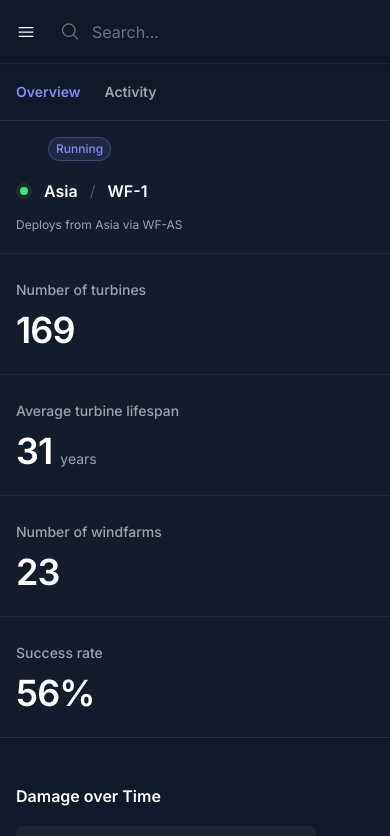
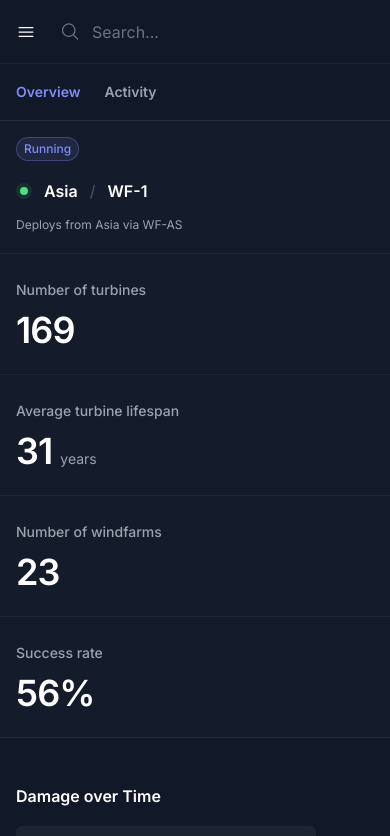
Before and after one commit to lvince95/dashboard, a Next.js app: page /fle/deployments/wf-1/overview in a window 390 px wide. Shown: the top 836 px of the page. Built offline with nearby package versions, Linux system fonts and the light colour scheme.

Commit message:
fix wf tags

```diff
--- a/app/fle/deployments/[deploymentId]/layout.tsx
+++ b/app/fle/deployments/[deploymentId]/layout.tsx
@@ -46,17 +46,16 @@ export default function DashboardLayout({
             </p>
           </div>
 
-          {deployment.environment === "Stopped" && (
-            <div className="order-first ml-8 flex-none rounded-full bg-gray-400/10 px-2 py-1 text-xs font-medium text-gray-400  ring-1 ring-inset ring-gray-400/20 sm:order-none">
-              {deployment.environment}
-            </div>
-          )}
-
-          {deployment.environment !== "Stopped" && (
-            <div className="order-first ml-8 flex-none rounded-full bg-indigo-400/10 px-2 py-1 text-xs font-medium text-indigo-400 ring-1 ring-inset ring-indigo-400/30 sm:order-none">
-              {deployment.environment}
-            </div>
-          )}
+          <div
+            className={cn(
+              "order-first flex-none rounded-full px-2 py-1 text-xs font-medium ring-1 ring-inset sm:order-none",
+              deployment.environment === "Stopped"
+                ? "bg-gray-400/10 text-gray-400 ring-gray-400/20"
+                : "bg-indigo-400/10 text-indigo-400 ring-indigo-400/30"
+            )}
+          >
+            {deployment.environment}
+          </div>
         </div>
 
         {/* Stats */}
--- a/app/fle/deployments/page.tsx
+++ b/app/fle/deployments/page.tsx
@@ -57,26 +57,16 @@ export default function HomePage() {
                 </div>
               </div>
 
-              {deployment.environment === "Stopped" && (
               <div
                 className={cn(
-                    "bg-gray-400/10 text-gray-400 ring-gray-400/20",
-                    "flex-none rounded-full px-2 py-1 text-xs font-medium ring-1 ring-inset"
+                  "flex-none rounded-full px-2 py-1 text-xs font-medium ring-1 ring-inset",
+                  deployment.environment === "Stopped"
+                    ? "bg-gray-400/10 text-gray-400 ring-gray-400/20"
+                    : "bg-indigo-400/10 text-indigo-400 ring-indigo-400/30"
                 )}
               >
                 {deployment.environment}
               </div>
-              )}
-              {deployment.environment !== "Stopped" && (
-                <div
-                  className={cn(
-                    "bg-indigo-400/10 text-indigo-400 ring-indigo-400/30",
-                    "flex-none rounded-full px-2 py-1 text-xs font-medium ring-1 ring-inset"
-                  )}
-                >
-                  {deployment.environment}
-                </div>
-              )}
 
               <ChevronRightIcon
                 className="h-5 w-5 flex-none text-gray-400"
```
Lines whose indentation alone changed are shown as unchanged.
